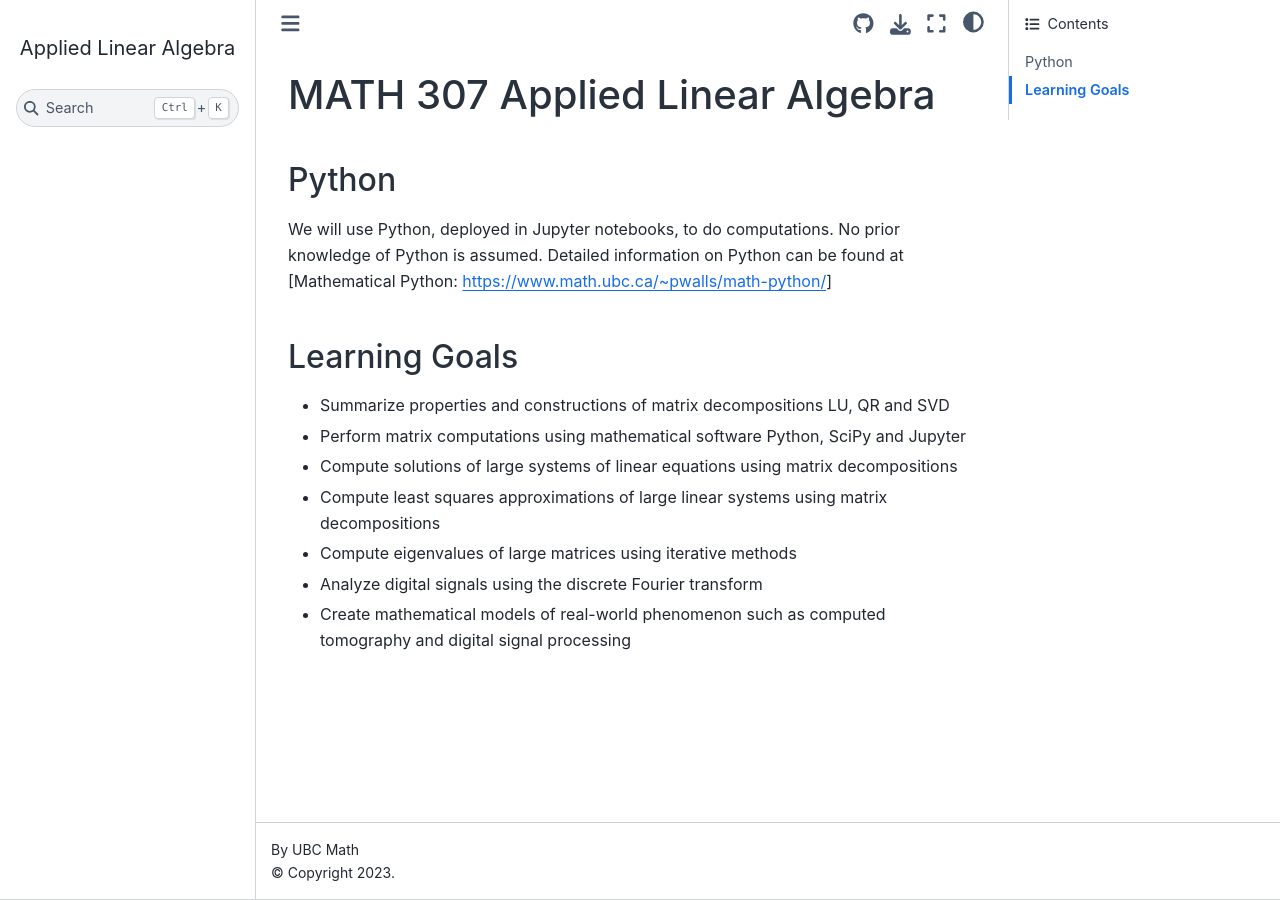
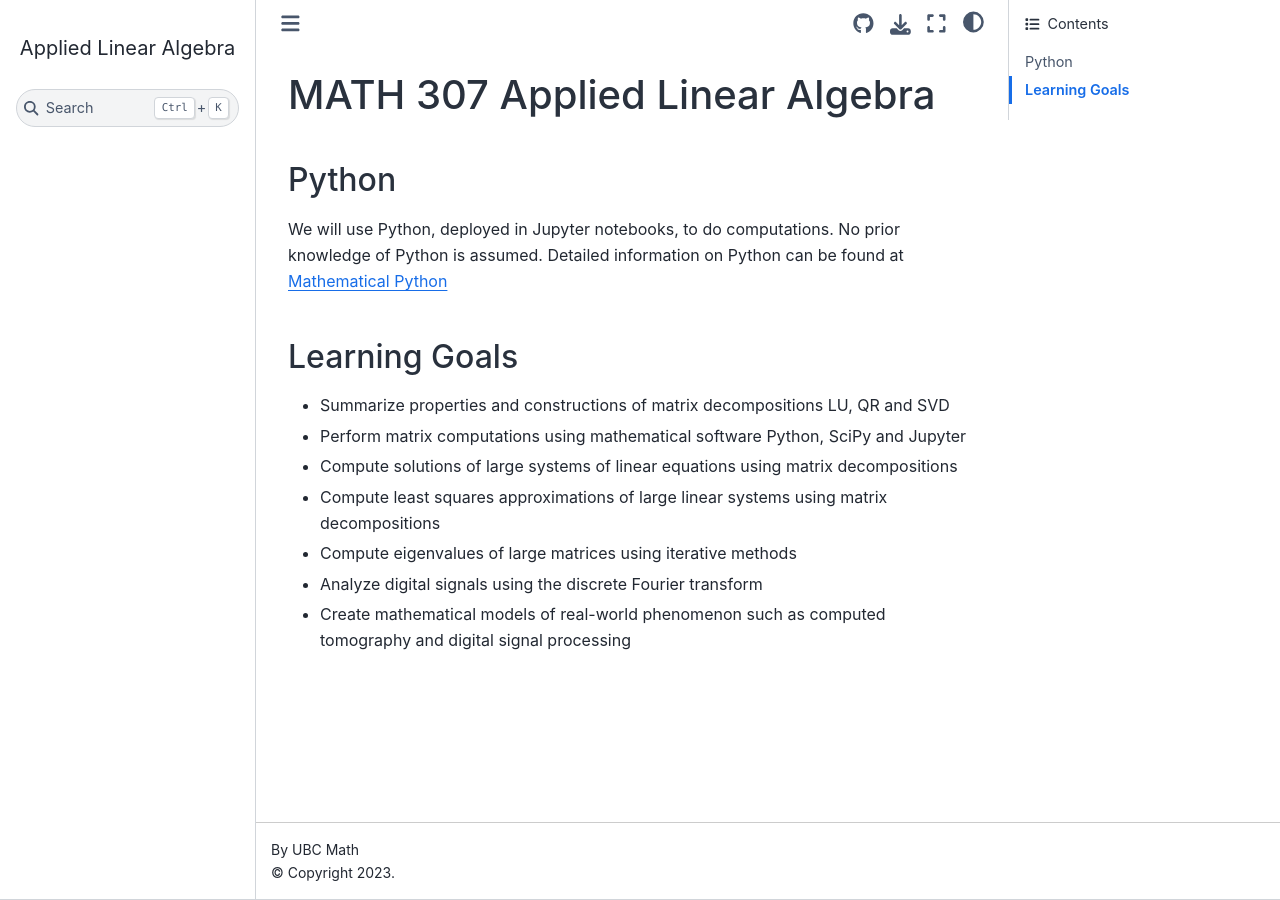
Before and after one commit to ozguryilmaz/Math307---2021WT2, a Jupyter Book: the page built from index.md, in a window 1280 px wide. Built offline with Jupyter Book 1.0.4 settings and Sphinx 7.4.7 and the Sphinx Book theme 1.1.4, drawn with Linux system fonts in a browser that asks for light colours; pages that are not in the unit, such as notebooks, are missing from menus.

Commit message:
Update index.md

```diff
--- a/index.md
+++ b/index.md
@@ -2,7 +2,7 @@
 
 ## Python
 
-We will use Python, deployed in Jupyter notebooks, to do computations. No prior knowledge of Python is assumed. Detailed information on Python can be found at [Mathematical Python: https://www.math.ubc.ca/~pwalls/math-python/]
+We will use Python, deployed in Jupyter notebooks, to do computations. No prior knowledge of Python is assumed. Detailed information on Python can be found at [Mathematical Python](https://www.math.ubc.ca/~pwalls/math-python/)
 
 ## Learning Goals
 
```
